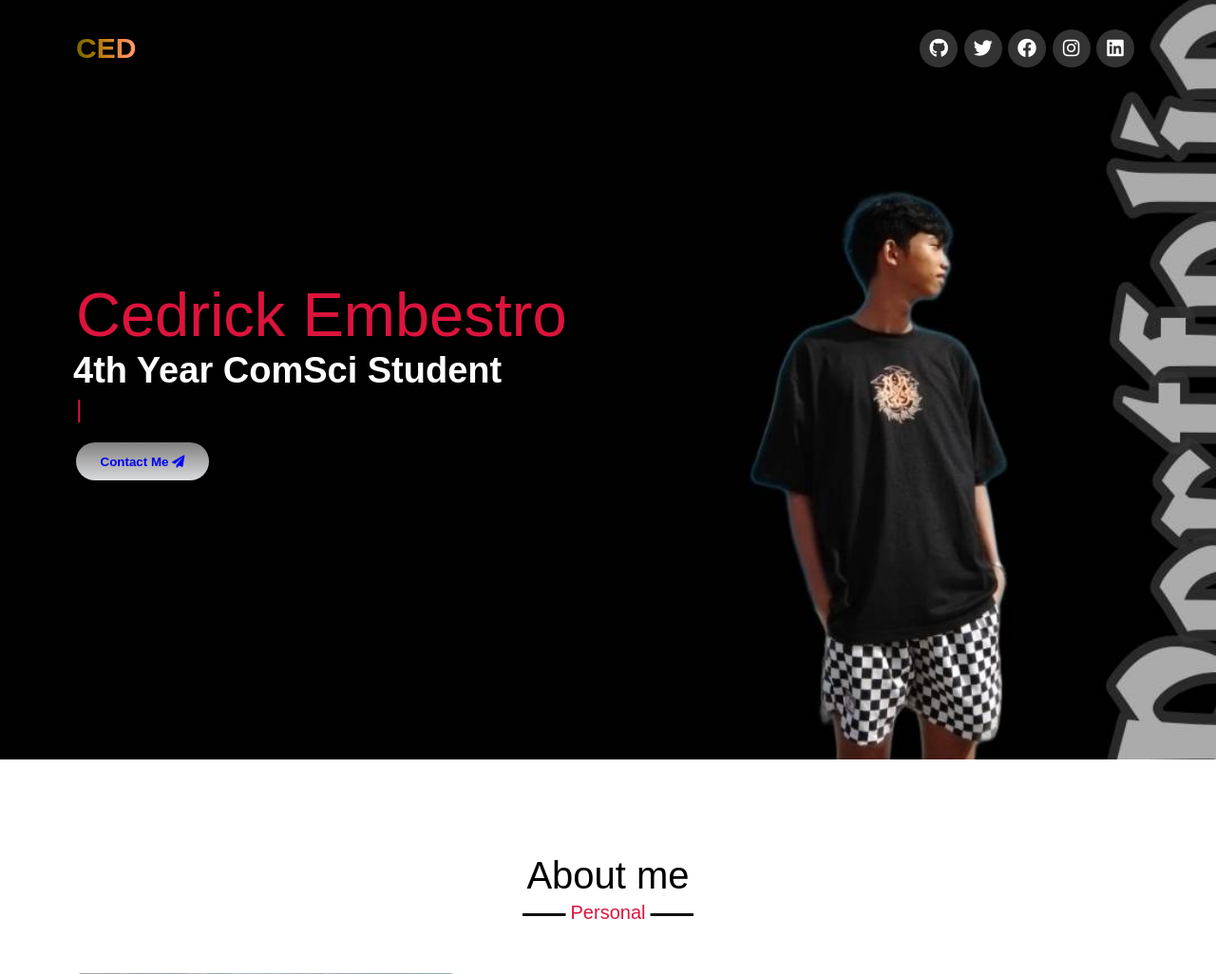
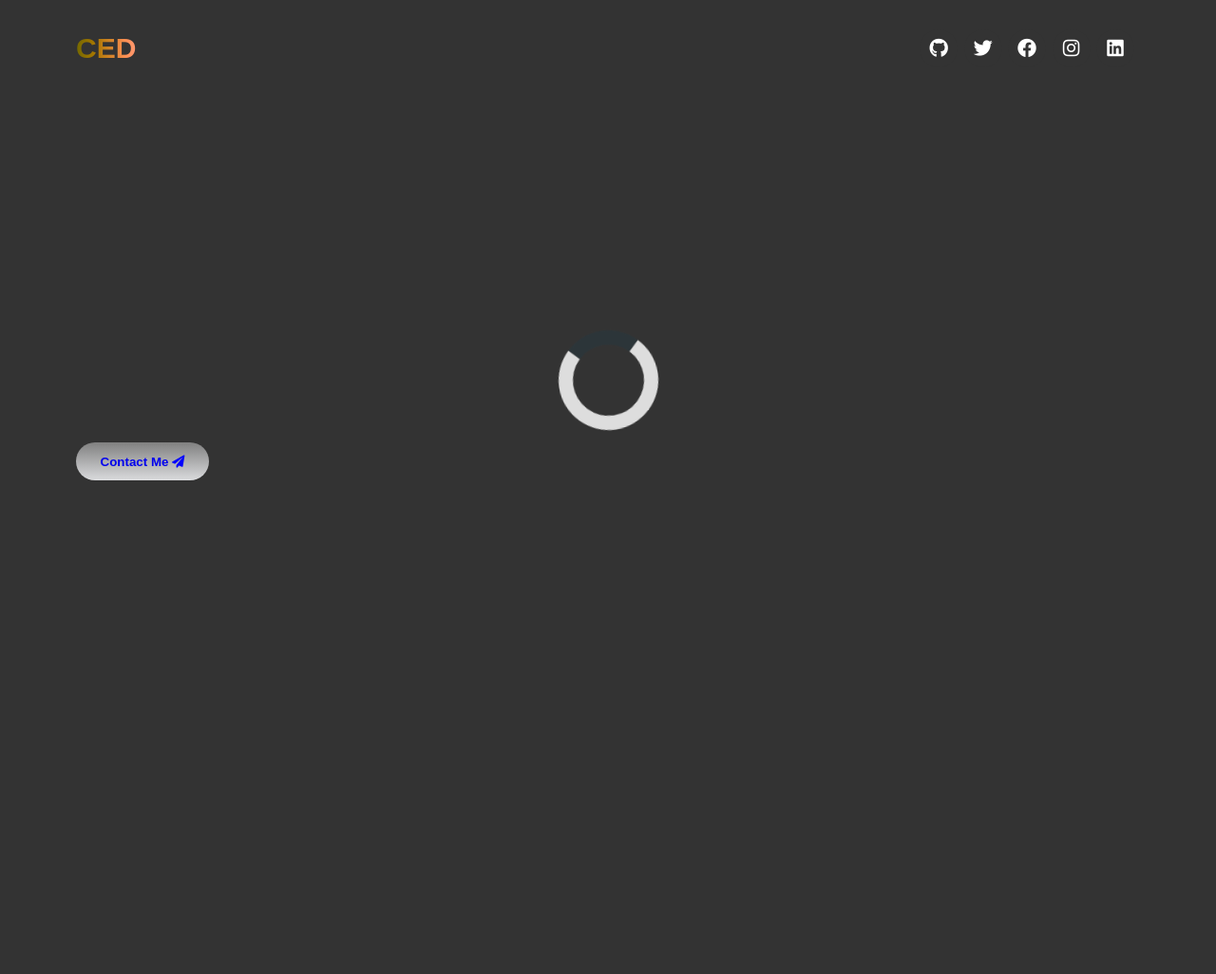
Before and after one commit to Cedrick13/Ced-Portfolio, a PHP site: page / in a window 1280 px wide. Shown: the top 1026 px of the page at 95% size. After the commit the page ends 506 px from the top, so only its background shows below. Run offline with PHP 8.4, Linux system fonts and the light colour scheme.

Commit message:
Loader Screen

```diff
--- a/index.html
+++ b/index.html
@@ -18,6 +18,7 @@
     <div class="scroll-up-btn">
         <i class="fa fa-angle-up"></i>
     </div>
+    <div class="loader"></div>
     <nav class="navbar">
         <div class="max-width">
                 <div class="loaders">CED</div>
--- a/script.js
+++ b/script.js
@@ -59,4 +59,16 @@ $(document).ready(function(){
             }
         }
     });
+    // loader
+window.addEventListener("load", () => {
+    const loader = document.querySelector(".loader");
+
+    loader.classList.add("loader--hidden");
+
+    loader.addEventListener("transitionend", () => {
+      document.body.removeChild(loader);
+    });
+  });
+
+
 });
--- a/style.css
+++ b/style.css
@@ -90,6 +90,43 @@ section .title::after{
     align-items: center;
     justify-content: space-between;
 }
+/* loader */
+.loader {
+    position: fixed;
+    top: 0;
+    left: 0;
+    width: 100vw;
+    height: 100vh;
+    display: flex;
+    align-items: center;
+    justify-content: center;
+    background: #333333;
+    transition: opacity 0.75s, visibility 0.75s;
+  }
+
+  .loader--hidden {
+    opacity: 0;
+    visibility: hidden;
+  }
+
+  .loader::after {
+    content: "";
+    width: 75px;
+    height: 75px;
+    border: 15px solid #dddddd;
+    border-top-color: #2C3539;
+    border-radius: 50%;
+    animation: loading 0.75s ease infinite;
+  }
+
+  @keyframes loading {
+    from {
+      transform: rotate(0turn);
+    }
+    to {
+      transform: rotate(1turn);
+    }
+  }
 /*loaders name */
 @keyframes animate8345 {
     0%,100% {
```
